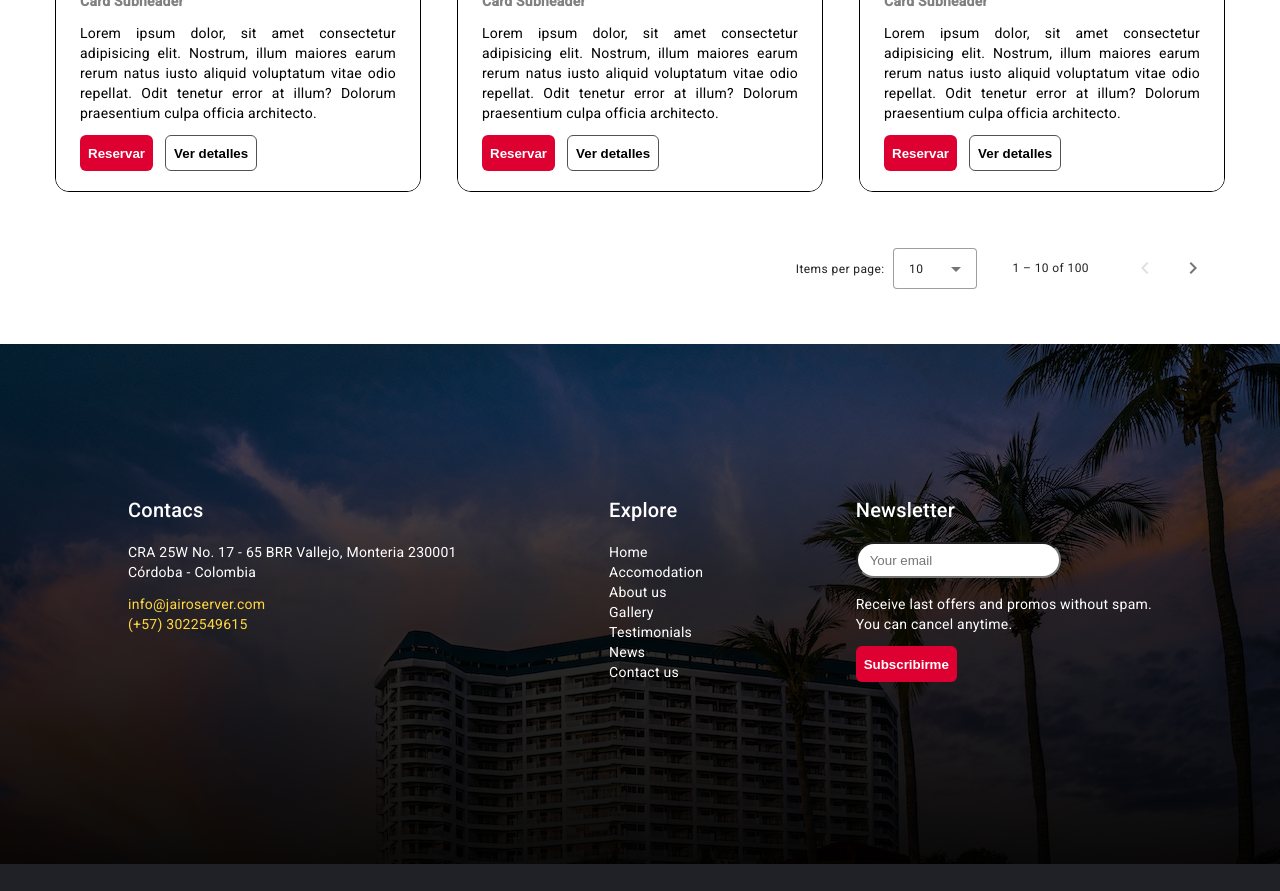
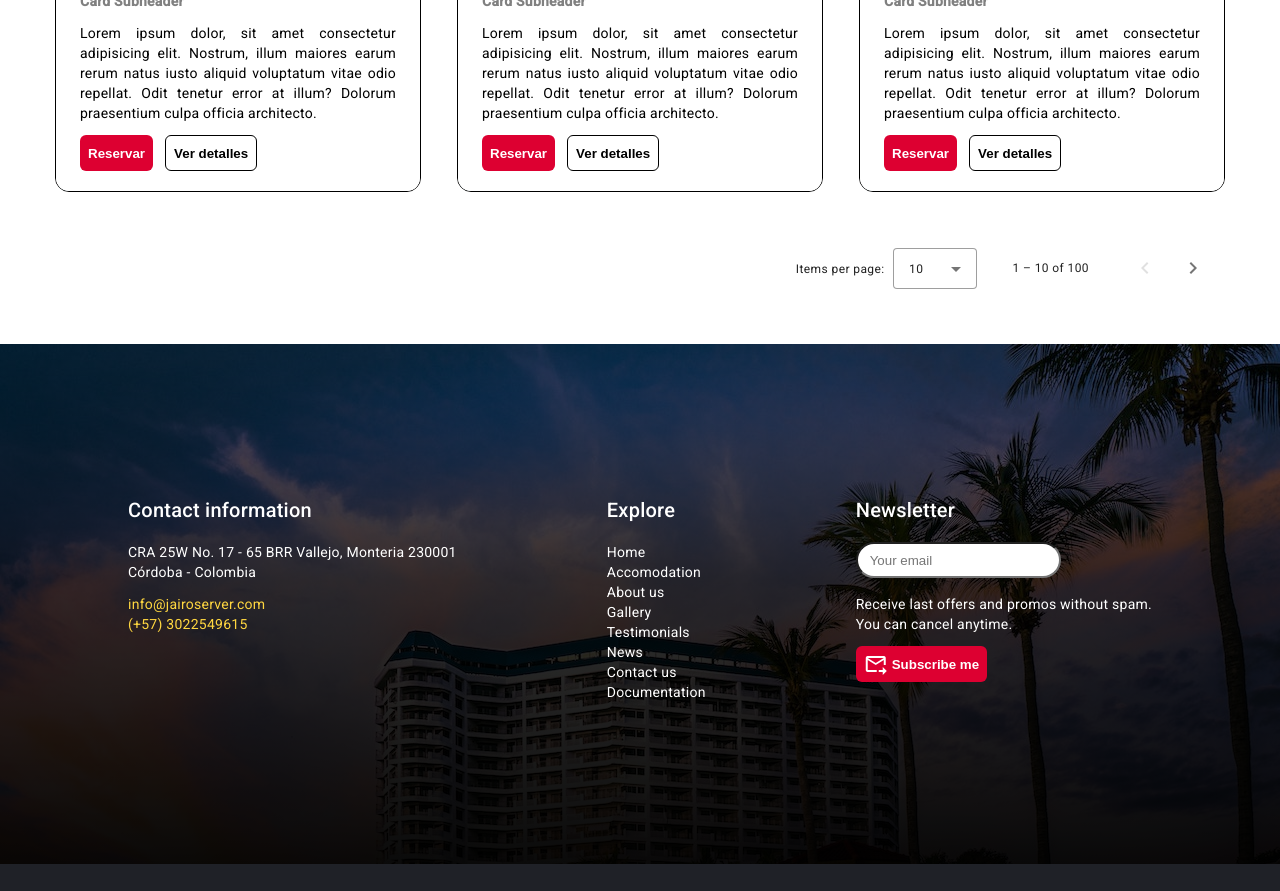
Before and after one commit to jcvilladiegoc/technical-test-0321231718, an Angular app: page / in a window 1280 px wide. Shown: the part 1580-2471 px from the top of the page. Built offline with nearby package versions, Linux system fonts and the light colour scheme.

Commit message:
#5 #comment The button component has been implemented in different views

```diff
--- a/src/app/landing-page/landing-page.component.html
+++ b/src/app/landing-page/landing-page.component.html
@@ -47,7 +47,7 @@
                     <input type="text" name="" id="" placeholder="Fecha de salida">
                     <input type="text" name="" id="" placeholder="Cantidad de personas">
                     <input type="text" name="" id="" placeholder="Ciudad destino">
-                    <button class="custom-button reserva active">Buscar</button>
+                    <app-button theme="primary" width="222px">Buscar</app-button>
                 </div>
             </div>
         </div>
@@ -71,7 +71,7 @@
         <div class="mask">
             <div class="information-section">
                 <div class="contact-section">
-                    <h2>Contacs</h2>
+                    <h2>Contact information</h2>
                     <p>
                         CRA 25W No. 17 - 65 BRR Vallejo, Monteria 230001
                         <br>
@@ -92,7 +92,8 @@
                         Gallery <br>
                         Testimonials <br>
                         News <br>
-                        Contact us
+                        Contact us <br>
+                        <a routerLink="documentation" style="text-decoration: none; color: inherit">Documentation</a>
                     </p>
                 </div>
                 <div class="newsletter">
@@ -103,7 +104,10 @@
                         <br>
                         You can cancel anytime.
                     </p>
-                    <button class="custom-button reserva active">Subscribirme</button>
+                    <app-button theme="primary">
+                        <mat-icon prefix fontIcon="forward_to_inbox"></mat-icon>
+                        Subscribe me
+                    </app-button>
                 </div>
             </div>
             <div class="author-section">
--- a/src/app/landing-page/landing-page.module.ts
+++ b/src/app/landing-page/landing-page.module.ts
@@ -7,6 +7,7 @@ import { MatIconModule } from '@angular/material/icon';
 import { MatButtonModule } from '@angular/material/button';
 import { RoomCardModule } from '../shared/room-card/room-card.module';
 import { MatPaginatorModule } from '@angular/material/paginator'
+import { ButtonModule } from '../shared/button/button.module';
 
 
 @NgModule({
@@ -19,7 +20,8 @@ import { MatPaginatorModule } from '@angular/material/paginator'
     MatIconModule,
     MatButtonModule,
     RoomCardModule,
-    MatPaginatorModule
+    MatPaginatorModule,
+    ButtonModule
   ]
 })
 export class LandingPageModule { }
--- a/src/app/shared/room-card/room-card.component.html
+++ b/src/app/shared/room-card/room-card.component.html
@@ -9,8 +9,8 @@
             Lorem ipsum dolor, sit amet consectetur adipisicing elit. Nostrum, illum maiores earum rerum natus iusto aliquid voluptatum vitae odio repellat. Odit tenetur error at illum? Dolorum praesentium culpa officia architecto.
         </p>
         <div class="button-container">
-            <button class="custom-button reserva active">Reservar</button>
-            <button class="custom-button outline active">Ver detalles</button>
+            <app-button theme="primary">Reservar</app-button>
+            <app-button theme="secondary" [outline]="true">Ver detalles</app-button>
         </div>
     </div>
 </div>
--- a/src/app/shared/room-card/room-card.component.scss
+++ b/src/app/shared/room-card/room-card.component.scss
@@ -43,34 +43,4 @@
 
     }
 
-    button.custom-button {
-        padding: 0px 8px;
-        border: 0px;
-        height: 36px;
-        background-color: transparent;
-        font-weight: bold;
-        border-radius: 6px;
-        cursor: pointer;
-        color: white;
-    }
-
-    button.custom-button:hover {
-        background-color: rgba($color: white, $alpha: 0.8);
-        color: black;
-    }
-
-    button.custom-button.active {
-        background-color: white;
-        color: black;
-    }
-
-    button.custom-button.reserva {
-        background-color: #dd0031;
-        color: white;
-    }
-
-    button.active.custom-button.outline {
-        border: solid 1px #525251 !important;
-    }
-
 }
--- a/src/app/shared/room-card/room-card.module.ts
+++ b/src/app/shared/room-card/room-card.module.ts
@@ -1,6 +1,7 @@
 import { NgModule } from '@angular/core';
 import { CommonModule } from '@angular/common';
 import { RoomCardComponent } from './room-card.component';
+import { ButtonModule } from '../button/button.module';
 
 
 
@@ -9,7 +10,8 @@ import { RoomCardComponent } from './room-card.component';
     RoomCardComponent
   ],
   imports: [
-    CommonModule
+    CommonModule,
+    ButtonModule
   ],
   exports: [
     RoomCardComponent
```
